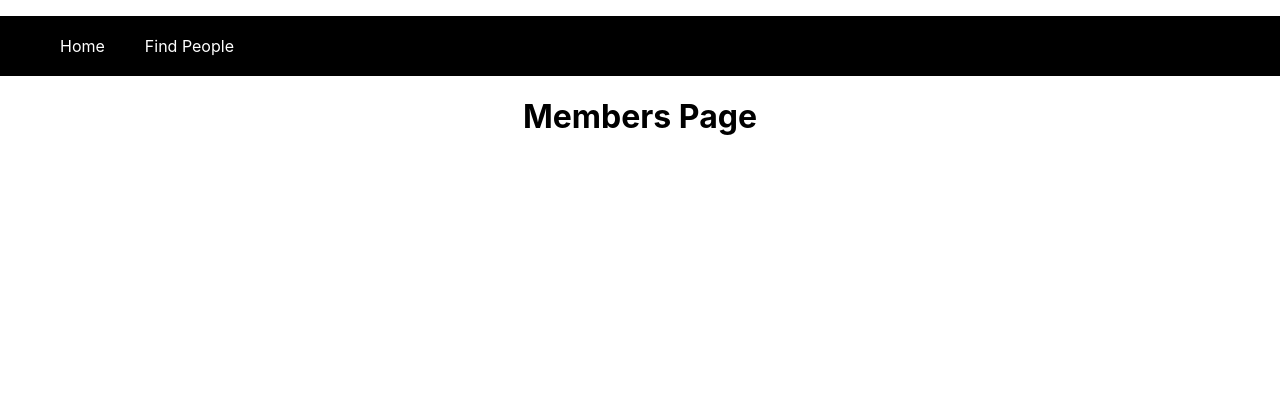
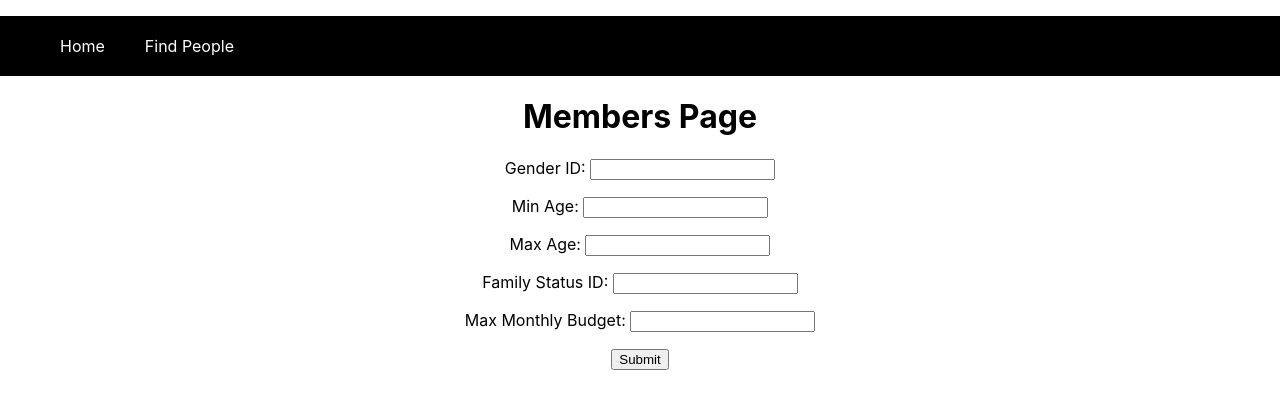
Before and after one commit to JadenBalogh/home-together-b, a React (Create React App) app in the folder client/: page /members in a window 1280 px wide. Shown: the top 408 px of the page. Built offline with nearby package versions, Linux system fonts and the light colour scheme.

Commit message:
Add placeholder fetch code

```diff
--- a/client/src/components/Members.js
+++ b/client/src/components/Members.js
@@ -3,11 +3,91 @@ import '../index.css';
 
 // Search page for members
 class Members extends Component {
+  constructor(props) {
+    super(props);
+    this.state = {
+      members: [],
+      genderID: '',
+      minAge: '',
+      maxAge: '',
+      familyStatusID: '',
+      maxMonthlyBudget: '',
+    };
+    this.handleSubmit = this.handleSubmit.bind(this);
+    this.handleChangeGenderID = this.handleChangeGenderID.bind(this);
+    this.handleChangeMinAge = this.handleChangeMinAge.bind(this);
+    this.handleChangeMaxAge = this.handleChangeMaxAge.bind(this);
+    this.handleChangeFamilyStatusID = this.handleChangeFamilyStatusID.bind(this);
+    this.handleChangeMaxMonthlyBudget = this.handleChangeMaxMonthlyBudget.bind(this);
+  }
+
+  handleSubmit(event) {
+    event.preventDefault();
+    const options = {
+      method: 'GET',
+    };
+    const route = '/get-members?';
+    const params = new URLSearchParams(
+      `genderID=${this.state.genderID}\
+      &minAge=${this.state.minAge}\
+      &maxAge=${this.state.maxAge}\
+      &familyStatusID=${this.state.familyStatusID}\
+      &maxMonthlyBudget=${this.state.maxMonthlyBudget}`
+    ).toString();
+    console.log(params);
+    const url = process.env.REACT_APP_SERVER_URL + route + params;
+    fetch(url, options)
+      .then((res) => res.text())
+      .then((txt) => {
+        console.log(txt);
+        this.setState({
+          members: txt,
+        });
+      });
+  }
+
+  handleChangeGenderID(event) {
+    this.setState({
+      genderID: event.target.value,
+    });
+  }
+
+  handleChangeMinAge(event) {
+    this.setState({
+      minAge: event.target.value,
+    });
+  }
+
+  handleChangeMaxAge(event) {
+    this.setState({
+      maxAge: event.target.value,
+    });
+  }
+
+  handleChangeFamilyStatusID(event) {
+    this.setState({
+      familyStatusID: event.target.value,
+    });
+  }
+
+  handleChangeMaxMonthlyBudget(event) {
+    this.setState({
+      maxMonthlyBudget: event.target.value,
+    });
+  }
+
   render() {
     return (
-      <div>
+      <form onSubmit={this.handleSubmit}>
         <h1>Members Page</h1>
-      </div>
+        <p>Gender ID: <input type='text' value={this.state.genderID} onChange={this.handleChangeGenderID} /></p>
+        <p>Min Age: <input type='text' value={this.state.minAge} onChange={this.handleChangeMinAge} /></p>
+        <p>Max Age: <input type='text' value={this.state.maxAge} onChange={this.handleChangeMaxAge} /></p>
+        <p>Family Status ID: <input type='text' value={this.state.familyStatusID} onChange={this.handleChangeFamilyStatusID} /></p>
+        <p>Max Monthly Budget: <input type='text' value={this.state.maxMonthlyBudget} onChange={this.handleChangeMaxMonthlyBudget} /></p>
+        <input type='submit'></input>
+        <p>{this.state.members}</p>
+      </form>
     );
   }
 }
```
Also changed, not shown: 1 other file (tests, documents, lock files or other folders).
